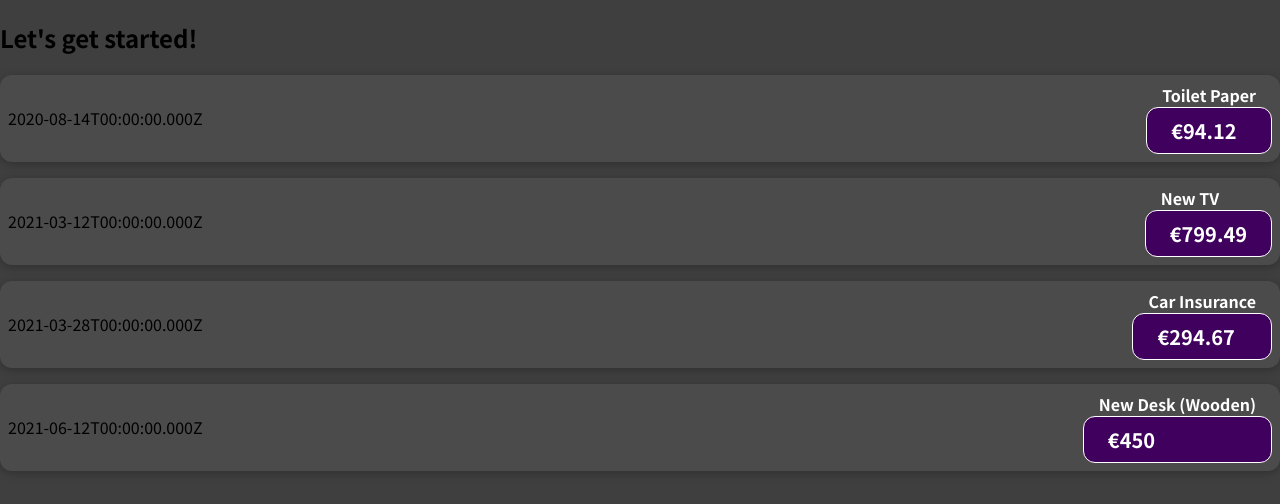
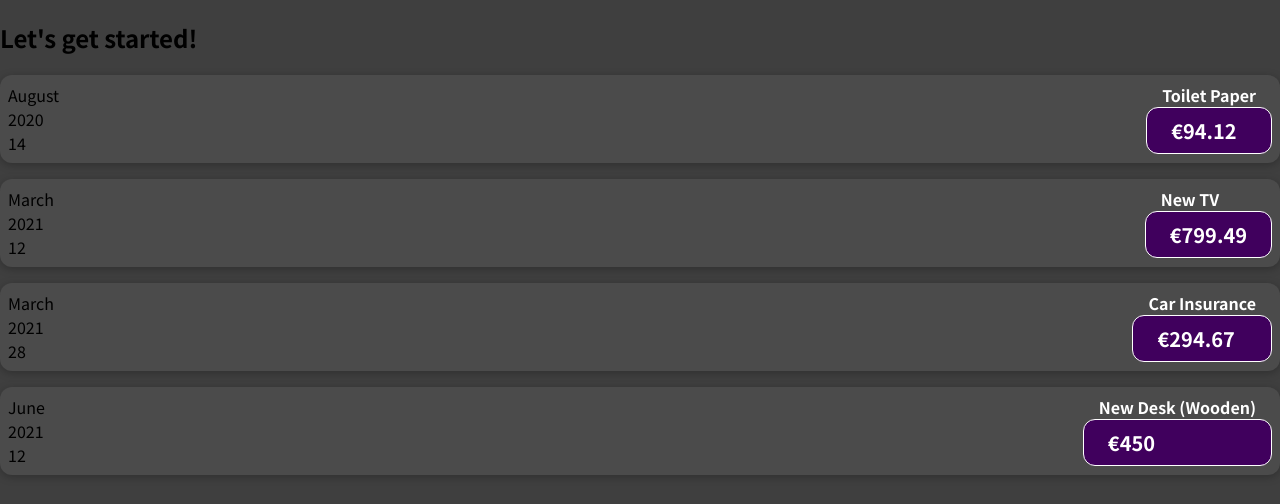
Before and after one commit to mpingu97/firstReactApp, a JavaScript app: page / in a window 1280 px wide. Shown: the top 504 px of the page. Built offline with nearby package versions, Linux system fonts and the light colour scheme.

Commit message:
Added clean date style

```diff
--- a/src/components/ExpenseItem.js
+++ b/src/components/ExpenseItem.js
@@ -1,9 +1,17 @@
 import "./ExpenseItem.css";
 
 function ExpenseItem(probs) {
+  const month = probs.date.toLocaleString("en-US", { month: "long" });
+  const day = probs.date.toLocaleString("en-US", { day: "2-digit" });
+  const year = probs.date.getFullYear();
+
   return (
     <div className="expense-item">
-      <div> {probs.date.toISOString()}</div>
+      <div>
+        <div>{month}</div>
+        <div>{year}</div>
+        <div>{day}</div>
+      </div>
       <div className="expense-item__desciption">
         <h2> {probs.title} </h2>
         <div className="expense-item__price">€{probs.amount}</div>
```
